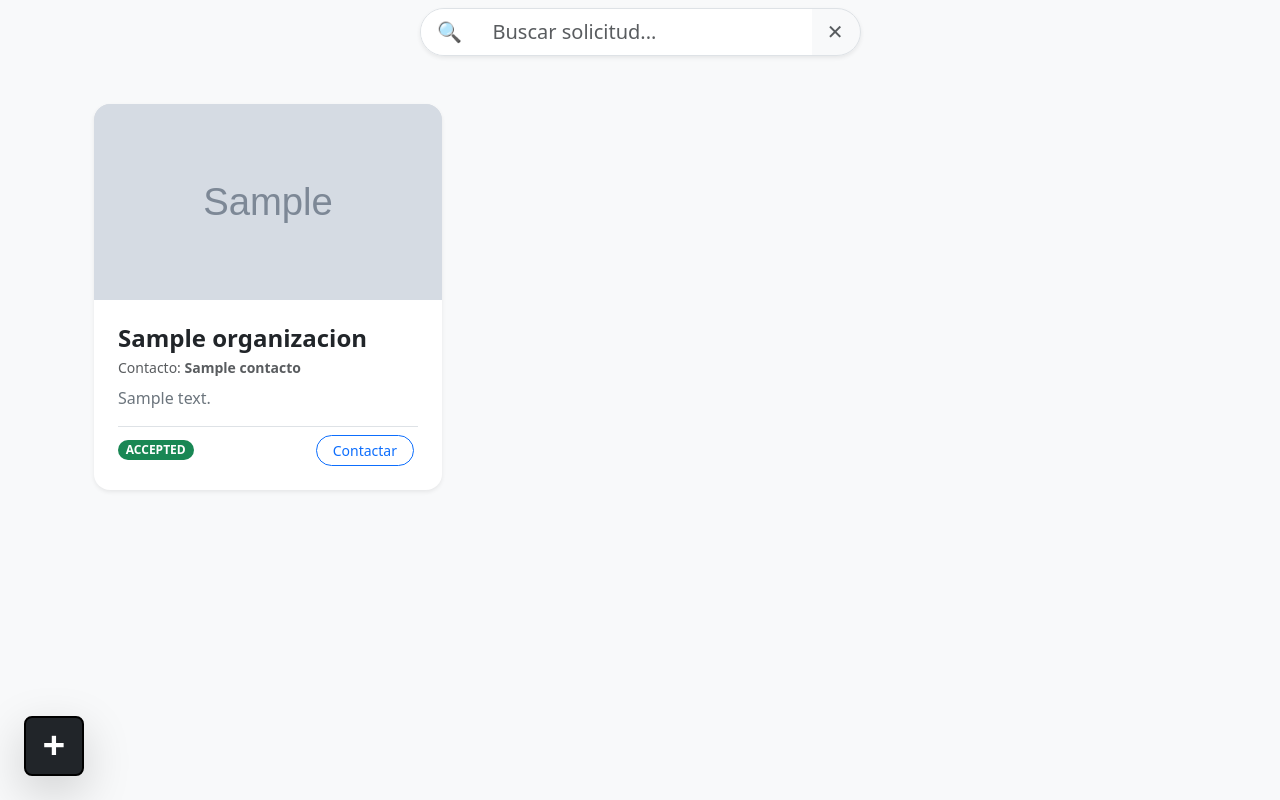
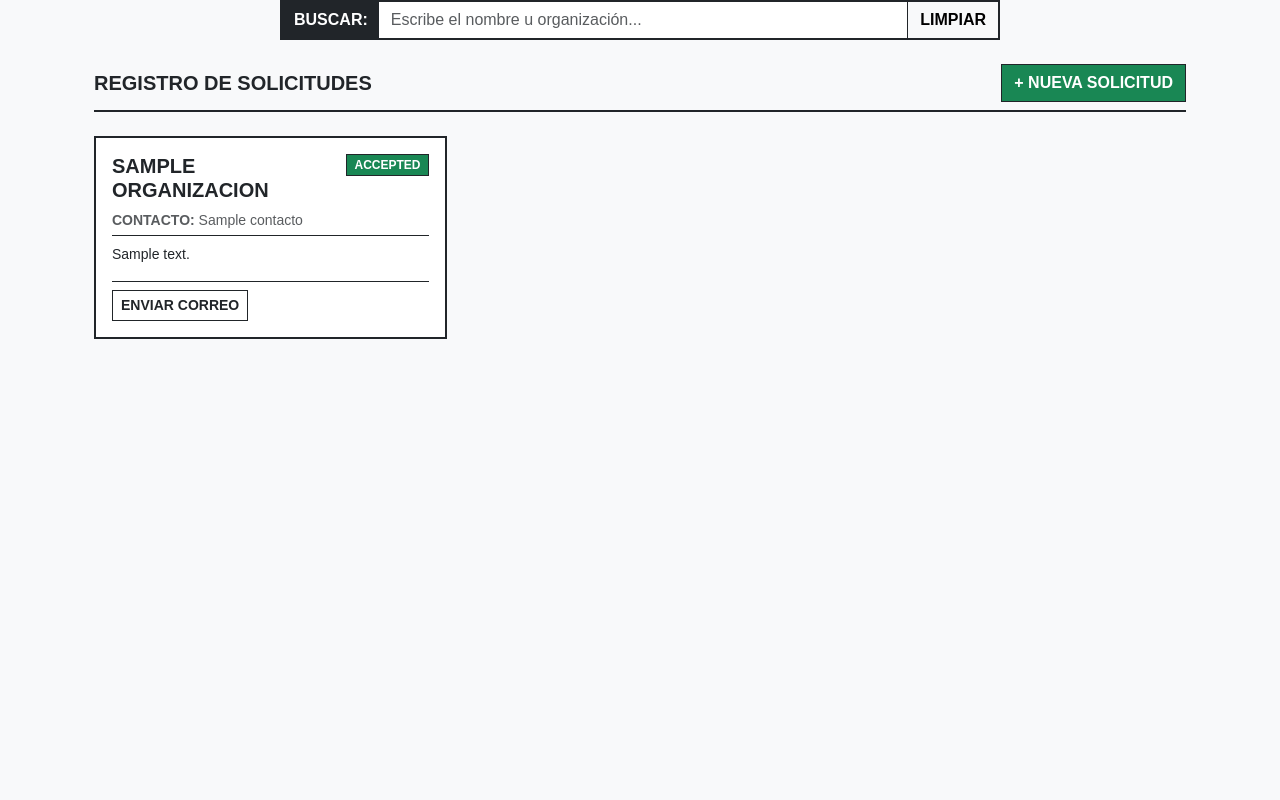
Before and after one commit to Sunsetby2006/solicitudes_IS, a FastAPI app: template templates/dashboard.html in a window 1280 px wide. Run offline with FastAPI, Linux system fonts and the light colour scheme; the template is opened without the code that fills it: most values are stand-ins (such as "Sample title", 1, 10 or a date in 2020); grey boxes marked "Sample" are stand-in pictures.

Commit message:
arreglos visuales y de logica en ciertas areas

```diff
--- a/main.py
+++ b/main.py
@@ -1,16 +1,8 @@
-import os
-import shutil
-from fastapi import FastAPI, Request, Form, UploadFile, File, Response
+from fastapi import FastAPI, Request, Form
 from fastapi.responses import HTMLResponse, RedirectResponse
 from fastapi.templating import Jinja2Templates
-from fastapi.staticfiles import StaticFiles
 
-app = FastAPI(title="Solicitudes APP")
-
-# Crear carpeta para subir imágenes custom
-UPLOAD_DIR = "uploads"
-os.makedirs(UPLOAD_DIR, exist_ok=True)
-app.mount("/uploads", StaticFiles(directory=UPLOAD_DIR), name="uploads")
+app = FastAPI(title="Sistema de Solicitudes")
 
 templates = Jinja2Templates(directory="templates")
 
@@ -22,25 +14,23 @@ MOCK_REQUESTS = [
         "id": 1,
         "organizacion": "Tech Corp",
         "contacto": "juan@tech.com",
-        "descripcion": "Soporte para servidores",
-        "status": "ACCEPTED", # Solo aceptadas se ven para usuarios normales
+        "descripcion": "Soporte para servidores de producción y mantenimiento preventivo.",
+        "status": "ACCEPTED",  # Visible para usuarios normales
         "deleted": False,
-        "imagen_url": "https://picsum.photos/400/225?random=1",
         "user_email": "usuario@gmail.com"
     },
     {
         "id": 2,
         "organizacion": "Dev Inc",
         "contacto": "ana@dev.com",
-        "descripcion": "Licencia de software",
-        "status": "PENDING", # No visible para usuarios normales
+        "descripcion": "Renovación de licencias de software de desarrollo.",
+        "status": "PENDING",   # Solo visible para ADMIN o el creador de la solicitud
         "deleted": False,
-        "imagen_url": "https://picsum.photos/400/225?random=2",
         "user_email": "otro@gmail.com"
     }
 ]
 
-# Helper para obtener usuario actual desde Cookies
+# Helper para obtener el usuario actual desde las Cookies
 def get_current_user(request: Request):
     user_email = request.cookies.get("user_email")
     user_role = request.cookies.get("user_role")
@@ -58,7 +48,7 @@ def pantalla_login(request: Request):
     return templates.TemplateResponse(request=request, name="login.html")
 
 @app.post("/auth/google")
-def login_google(response: Response, role: str = Form(...), email: str = Form(...)):
+def login_google(role: str = Form(...), email: str = Form(...)):
     """Guarda temporalmente el email y rol seleccionado en cookies"""
     redirect = RedirectResponse(url="/auth/mfa", status_code=303)
     redirect.set_cookie(key="temp_email", value=email)
@@ -71,8 +61,8 @@ def pantalla_mfa(request: Request):
     return templates.TemplateResponse(request=request, name="mfa.html")
 
 @app.post("/auth/mfa/verify")
-def verificar_mfa(request: Request, response: Response, codigo_otp: str = Form(...)):
-    """Simulación de código de 6 dígitos que activa la sesión"""
+def verificar_mfa(request: Request, codigo_otp: str = Form(...)):
+    """Simulación de código OTP que confirma e inicia la sesión"""
     email = request.cookies.get("temp_email", "usuario@gmail.com")
     role = request.cookies.get("temp_role", "USER")
 
@@ -83,7 +73,7 @@ def verificar_mfa(request: Request, response: Response, codigo_otp: str = Form(.
 
 @app.get("/logout")
 def logout():
-    """Cerrar Sesión"""
+    """Cierra la sesión actual eliminando las cookies"""
     redirect = RedirectResponse(url="/", status_code=303)
     redirect.delete_cookie("user_email")
     redirect.delete_cookie("user_role")
@@ -99,11 +89,12 @@ def pantalla_dashboard(request: Request):
     if not user:
         return RedirectResponse(url="/", status_code=303)
 
-    # REQUERIMIENTO 2: Usuarios normales SOLO ven las solicitudes 'ACCEPTED'
+    # Filtrado por ROL:
+    # - ADMIN ve todas las solicitudes no eliminadas.
+    # - USER solo ve las que están en estado ACCEPTED o las que él mismo creó (aunque estén PENDING).
     if user["role"] == "ADMIN":
         solicitudes_visibles = [r for r in MOCK_REQUESTS if not r["deleted"]]
     else:
-        # Si es usuario normal, también puede ver las suyas aunque estén PENDING
         solicitudes_visibles = [
             r for r in MOCK_REQUESTS
             if not r["deleted"] and (r["status"] == "ACCEPTED" or r["user_email"] == user["email"])
@@ -125,38 +116,29 @@ def pantalla_crear_solicitud(request: Request):
         return RedirectResponse(url="/", status_code=303)
     return templates.TemplateResponse(request=request, name="create_request.html", context={"user": user})
 
-# REQUERIMIENTO 1: Crear solicitud con contacto (Gmail) y Subida de Foto Custom
 @app.post("/requests/new")
-async def crear_solicitud(
+def crear_solicitud(
     request: Request,
     organizacion: str = Form(...),
     contacto: str = Form(...),
-    descripcion: str = Form(...),
-    imagen: UploadFile = File(...)
+    descripcion: str = Form(...)
 ):
     user = get_current_user(request)
     if not user:
         return RedirectResponse(url="/", status_code=303)
 
-    # Guardar imagen en la carpeta uploads
-    imagen_path = f"{UPLOAD_DIR}/{imagen.filename}"
-    with open(imagen_path, "wb") as buffer:
-        shutil.copyfileobj(imagen.file, buffer)
-
     nueva_solicitud = {
         "id": len(MOCK_REQUESTS) + 1,
         "organizacion": organizacion,
-        "contacto": contacto, # Gmail / Contacto custom
+        "contacto": contacto,
         "descripcion": descripcion,
-        "status": "PENDING", # Inicia como pendiente
+        "status": "PENDING",
         "deleted": False,
-        "imagen_url": f"/{imagen_path}", # Ruta local de la imagen custom
         "user_email": user["email"]
     }
     MOCK_REQUESTS.append(nueva_solicitud)
     return RedirectResponse(url="/dashboard", status_code=303)
 
-# REQUERIMIENTO 4: Usuario solo borra sus propias solicitudes
 @app.post("/requests/delete/{req_id}")
 def borrar_solicitud(request: Request, req_id: int):
     user = get_current_user(request)
@@ -165,7 +147,7 @@ def borrar_solicitud(request: Request, req_id: int):
 
     for r in MOCK_REQUESTS:
         if r["id"] == req_id:
-            # Si es admin o si es el creador de la solicitud
+            # Solo se permite borrar si es ADMIN o si es el usuario dueño del registro
             if user["role"] == "ADMIN" or r["user_email"] == user["email"]:
                 r["deleted"] = True
             break
@@ -175,22 +157,22 @@ def borrar_solicitud(request: Request, req_id: int):
 # PANTALLAS ADMINISTRADOR
 # ==========================================
 
-# REQUERIMIENTO 4: Bloquear pantalla Admin a Usuarios Normales
 @app.get("/admin", response_class=HTMLResponse)
 def pantalla_admin(request: Request):
     user = get_current_user(request)
+    # Bloqueo estricto si no es ADMIN
     if not user or user["role"] != "ADMIN":
-        return RedirectResponse(url="/dashboard", status_code=303) # Denegar acceso
+        return RedirectResponse(url="/dashboard", status_code=303)
 
     solicitudes_eliminadas = [r for r in MOCK_REQUESTS if r["deleted"]]
-    solicitudes_todas = [r for r in MOCK_REQUESTS if not r["deleted"]]
+    solicitudes_activas = [r for r in MOCK_REQUESTS if not r["deleted"]]
 
     return templates.TemplateResponse(
         request=request,
         name="admin.html",
         context={
             "eliminadas": solicitudes_eliminadas,
-            "todas": solicitudes_todas,
+            "todas": solicitudes_activas,
             "user": user
         }
     )
--- a/templates/base.html
+++ b/templates/base.html
@@ -2,32 +2,34 @@
 <html lang="es">
 <head>
     <meta charset="UTF-8">
-    <title>Solicitudes APP</title>
+    <title>Sistema de Solicitudes</title>
     <link rel="stylesheet" href="https://cdn.jsdelivr.net/npm/bootstrap@5.3.0/dist/css/bootstrap.min.css">
 </head>
-<body class="bg-light">
+<body class="bg-light" style="font-family: Arial, sans-serif;">
     {% if user %}
-    <nav class="navbar navbar-dark bg-dark mb-4">
-        <div class="container">
-            <a class="navbar-brand" href="/dashboard">Solicitudes APP</a>
-            <div class="d-flex align-items-center gap-3">
-                <span class="text-white-50 small">
-                    👤 {{ user.email }} (<strong>{{ user.role }}</strong>)
+    <header class="bg-white border-bottom border-2 border-dark mb-4">
+        <div class="container py-2 d-flex justify-content-between align-items-center">
+            <a class="navbar-brand fw-bold text-dark fs-4 text-uppercase tracking-wide" href="/dashboard">
+                [ SYS_SOLICITUDES ]
+            </a>
+            <div class="d-flex align-items-center gap-2">
+                <span class="badge bg-light text-dark border border-dark rounded-0 me-2">
+                    USUARIO: {{ user.email }} | ROL: {{ user.role }}
                 </span>
-                <a href="/dashboard" class="btn btn-outline-light btn-sm">Inicio</a>
+                <a href="/dashboard" class="btn btn-outline-dark btn-sm rounded-0 fw-bold">INICIO</a>
 
-                <!-- REQUERIMIENTO 4: Ocultar botón Admin si es usuario normal -->
                 {% if user.role == "ADMIN" %}
-                <a href="/admin" class="btn btn-outline-warning btn-sm">Panel Admin</a>
+                <a href="/admin" class="btn btn-dark btn-sm rounded-0 fw-bold">PANEL ADMIN</a>
                 {% endif %}
 
-                <a href="/logout" class="btn btn-outline-danger btn-sm">Salir</a>
+                <a href="/logout" class="btn btn-danger btn-sm rounded-0 fw-bold">SALIR</a>
             </div>
         </div>
-    </nav>
+    </header>
     {% endif %}
-    <div class="container">
+
+    <main class="container">
         {% block content %}{% endblock %}
-    </div>
+    </main>
 </body>
 </html>
--- a/templates/dashboard.html
+++ b/templates/dashboard.html
@@ -1,72 +1,78 @@
 {% extends "base.html" %}
 {% block content %}
-<div class="container py-2">
+<div class="container">
 
-    <!-- BARRA DE BÚSQUEDA CENTRADA -->
-    <div class="row justify-content-center mb-5">
-        <div class="col-md-6 col-lg-5">
-            <div class="input-group input-group-lg shadow-sm rounded-pill overflow-hidden border">
-                <span class="input-group-text bg-white border-0 ps-3">🔍</span>
-                <input type="text" id="searchInput" class="form-control border-0 shadow-none pe-3" placeholder="Buscar solicitud..." onkeyup="filtrarTarjetas()">
-                <button class="btn btn-white text-muted border-0 pe-3" type="button" onclick="limpiarBusqueda()">✕</button>
+    <!-- BUSCADOR CUADRADO CLÁSICO -->
+    <div class="row justify-content-center mb-4">
+        <div class="col-md-8">
+            <div class="input-group border border-2 border-dark">
+                <span class="input-group-text bg-dark text-white rounded-0 border-0 fw-bold">BUSCAR:</span>
+                <input type="text" id="searchInput" class="form-control rounded-0 border-0 shadow-none" placeholder="Escribe el nombre u organización..." onkeyup="filtrarTarjetas()">
+                <button class="btn btn-light rounded-0 border-0 border-start border-dark fw-bold" type="button" onclick="limpiarBusqueda()">LIMPIAR</button>
             </div>
         </div>
     </div>
 
-    <!-- TARJETAS -->
-    <div class="row row-cols-1 row-cols-md-3 g-4 mb-5" id="cardsContainer">
+    <div class="d-flex justify-content-between align-items-center border-bottom border-2 border-dark pb-2 mb-4">
+        <h5 class="fw-bold m-0 text-uppercase">REGISTRO DE SOLICITUDES</h5>
+        <a href="/requests/new" class="btn btn-success rounded-0 border border-dark fw-bold">
+            + NUEVA SOLICITUD
+        </a>
+    </div>
+
+    <!-- REJILLA DE SOLICITUDES -->
+    <div class="row row-cols-1 row-cols-md-3 g-3 mb-5" id="cardsContainer">
         {% for s in solicitudes %}
         <div class="col card-item">
-            <div class="card h-100 shadow-sm border-0 rounded-4 overflow-hidden position-relative">
+            <div class="card h-100 rounded-0 border border-2 border-dark shadow-none bg-white">
 
-                <!-- REQUERIMIENTO 1: Muestra la Imagen Custom cargada -->
-                <div class="ratio ratio-16x9 bg-secondary-subtle">
-                    <img src="{{ s.imagen_url }}" class="card-img-top object-fit-cover" alt="{{ s.organizacion }}">
+                <div class="card-body d-flex flex-column p-3">
+                    <div class="d-flex justify-content-between align-items-start mb-2">
+                        <h5 class="card-title fw-bold text-dark m-0 text-uppercase">{{ s.organizacion }}</h5>
+                        <span class="badge rounded-0 border border-dark {% if s.status == 'ACCEPTED' %}bg-success text-white{% elif s.status == 'DECLINED' %}bg-danger text-white{% else %}bg-warning text-dark{% endif %}">
+                            {{ s.status }}
+                        </span>
                     </div>
 
-                <div class="card-body d-flex flex-column p-4">
-                    <h4 class="card-title fw-bold text-dark text-truncate mb-1">{{ s.organizacion }}</h4>
+                    <p class="small text-muted mb-2 border-bottom border-dark pb-1">
+                        <b>CONTACTO:</b> {{ s.contacto }}
+                    </p>
 
-                    <p class="small text-muted mb-2">Contacto: <strong>{{ s.contacto }}</strong></p>
-                    <p class="card-text text-secondary mb-3 flex-grow-1">{{ s.descripcion }}</p>
+                    <p class="card-text text-dark mb-3 flex-grow-1 small">
+                        {{ s.descripcion }}
+                    </p>
 
-                    <div class="d-flex justify-content-between align-items-center pt-2 border-top">
-                        <span class="badge rounded-pill {% if s.status == 'ACCEPTED' %}bg-success{% elif s.status == 'DECLINED' %}bg-danger{% else %}bg-warning text-dark{% endif %}">
-                            {{ s.status }}
-                        </span>
-
-                        <div class="btn-group">
-                            <a href="mailto:{{ s.contacto }}" class="btn btn-sm btn-outline-primary rounded-pill px-3 me-1">
-                                Contactar
+                    <div class="d-flex justify-content-between align-items-center pt-2 border-top border-dark">
+                        <!-- ENLACE A GMAIL WEB DIRECTO -->
+                        <a href="https://mail.google.com/mail/?view=cm&fs=1&to={{ s.contacto }}&su=Contacto%20Solicitud%20-%20{{ s.organizacion }}"
+                           target="_blank"
+                           rel="noopener noreferrer"
+                           class="btn btn-sm btn-outline-dark rounded-0 fw-bold">
+                            ENVIAR CORREO
                         </a>
 
-                            <!-- REQUERIMIENTO 4: Solo muestra borrar si es ADMIN o es el creador de la solicitud -->
                         {% if user.role == 'ADMIN' or user.email == s.user_email %}
                         <form action="/requests/delete/{{ s.id }}" method="POST" class="d-inline">
-                                <button type="submit" class="btn btn-sm btn-outline-danger rounded-pill px-2" onclick="return confirm('¿Borrar solicitud?')">
-                                    🗑️
+                            <button type="submit" class="btn btn-sm btn-danger rounded-0 border border-dark fw-bold" onclick="return confirm('¿Borrar registro?')">
+                                ELIMINAR
                             </button>
                         </form>
                         {% endif %}
-                        </div>
                     </div>
                 </div>
 
             </div>
         </div>
         {% else %}
-        <div class="col-12 text-center py-5 text-muted">
-            <p class="fs-5">No hay solicitudes aceptadas o disponibles para mostrar.</p>
+        <div class="col-12 text-center py-5">
+            <div class="p-4 border border-2 border-dark bg-white">
+                <p class="m-0 fw-bold">NO HAY SOLICITUDES REGISTRADAS</p>
+            </div>
         </div>
         {% endfor %}
     </div>
 
 </div>
-
-<!-- BOTÓN FLOTANTE [+] ABAJO A LA IZQUIERDA -->
-<a href="/requests/new" class="btn btn-dark rounded-3 shadow-lg position-fixed bottom-0 start-0 m-4 d-flex align-items-center justify-content-center" style="width: 60px; height: 60px; z-index: 1050; border: 2px solid #000;" title="Crear Solicitud">
-    <span class="fs-1 fw-bold text-white mb-1">+</span>
-</a>
 
 <script>
 function filtrarTarjetas() {
```
Also changed, not shown: templates/create_request.html (+12 -18 lines), templates/login.html (+12 -12 lines), uploads/77e0f30a-bf15-4c15-b788-f606cdc0f1ce-1753298087622.webp (deleted), uploads/910be4e9-16b4-4f91-a85e-eb63394f2af3.jpg (deleted). Lines whose indentation alone changed are shown as unchanged.
